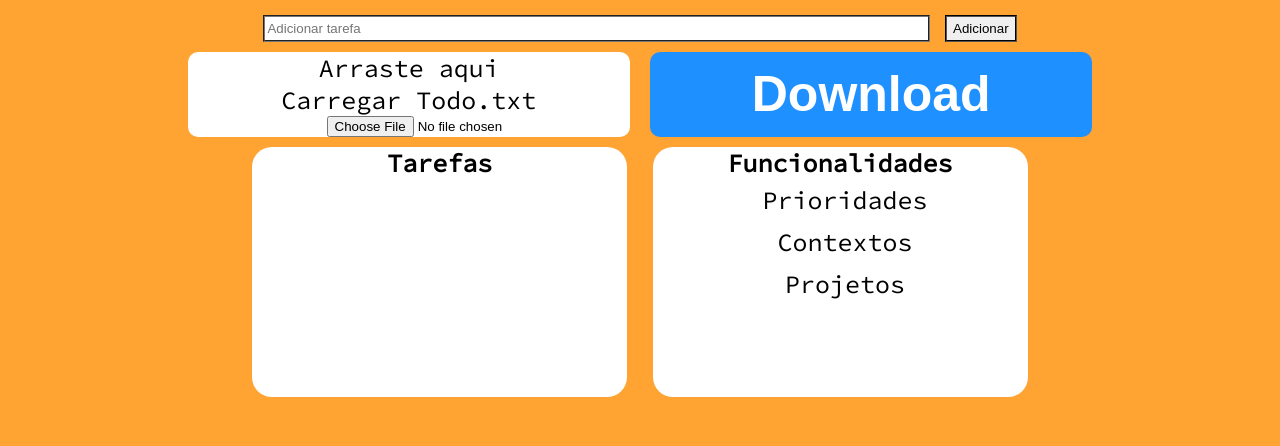
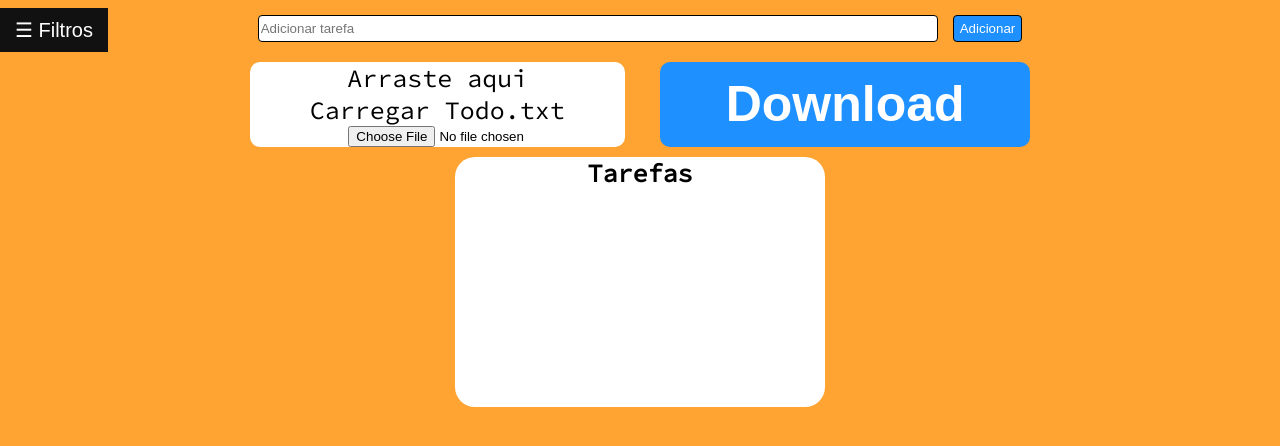
Before and after one commit to JDaniloC/Individual-TodoJavaScript, a plain HTML site: page index.html in a window 1280 px wide. Drawn offline with Linux system fonts and the light colour scheme; a web font is replaced by a local one.

Commit message:
Style refeito

```diff
--- a/index.html
+++ b/index.html
@@ -13,7 +13,21 @@
         <input id="buttonEntrada" type='button' value='Salvar' onclick="salvarTarefa()">
     </div>
 
+    <div class="barra">
+        <p>Prioridades</p>
+            <div id="prioridades">
+            </div>
+        <p>Contextos</p>
+            <div id="contextos">
+            </div>
+        <p>Projetos</p>
+            <div id="projetos">
+            </div>
+    </div>
+
     <div class="app">
+
+        <button class="bbarra" onclick="abrirBarra()">☰ Filtros</button>
 
         <div class="entry">
             <input id='entrada' type="text" placeholder="Adicionar tarefa">
@@ -32,26 +46,10 @@
         </div>
 
         <div class='main'>
-            <section class='esquerda'>
+            <section class='centro'>
                 Tarefas
                 <ul class='tarefas'>
                 </ul>
-            </section>
-
-            <section class="direita">
-                <div class='tags'>
-                    <strong>Funcionalidades</strong>
-
-                    <p>Prioridades</p>
-                        <div id="prioridades">
-                        </div>
-                    <p>Contextos</p>
-                        <div id="contextos">
-                        </div>
-                    <p>Projetos</p>
-                        <div id="projetos">
-                        </div>
-                </div>
             </section>
         </div>
 
--- a/src/scripts/functions.js
+++ b/src/scripts/functions.js
@@ -7,7 +7,18 @@ let listaDeContextos = {}
 let listaDeProjetos = {}
 const intensidade = 40
 
+// Verificar o deletar (parece está deletando o errado) e parar de filtrar
+
+window.abrirBarra = function abrirBarra() {
+    // Abre/fecha a barra de navegação
+    const barra = document.querySelector('.barra')
+
+    if (barra.style.width == '') { barra.style.width = '0em'}
+    barra.style.width = (barra.style.width == '0em') ? '15em' : '0em'
+}
+
 window.download = function download() {
+    // Faz o download do txt
     var anchor = document.querySelector('#aDownload')
     var arquivo = new Blob(listaDeTarefas.map(tarefa => {
         return tarefa + '\n'
@@ -18,12 +29,12 @@ window.download = function download() {
 }
 
 window.dragOver = function dragOver(evt) {
+    // Se não colocar isso fica como bloqueado
     evt.preventDefault()
 }
 
 window.drop = function drop(evt) {
-    /* Para carregar o arquivo
-     */
+    // Para carregar o arquivo
     evt.preventDefault()
     var file = evt.dataTransfer.files[0]
 
@@ -177,6 +188,7 @@ function adicionarBotoes(lista, indice) {
      * E devolve um div com ambos.
      */
     var div = document.createElement('div')
+    div.id = 'divTarefa'
 
     var deletar = document.createElement('button')
     deletar.innerText = "Del"
@@ -201,6 +213,10 @@ function adicionarBotoes(lista, indice) {
 }
 
 function mapearFuncionalidades(tarefa, linha) {
+    /*
+     * Adiciona a tarefa na lista de
+     * prioridade/projeto/contexto
+     */
     if (linha[1][2] != '') {
         if (!listaDePrioridades.hasOwnProperty(linha[1][2])) {
             listaDePrioridades[linha[1][2]] = []
@@ -227,6 +243,11 @@ function mapearFuncionalidades(tarefa, linha) {
 }
 
 function listar(lista, mapear) {
+    /* Reseta a lista de tarefas
+     * converte a lista recebida
+     * e para cada elemento adiciona a tarefa
+     * devolve a lista ordenada
+     */
     document.querySelector('.tarefas').innerText = ''
     let tasks = conversorDeTexto(lista)
 
--- a/src/styles/main.css
+++ b/src/styles/main.css
@@ -42,6 +42,31 @@ li {
     transition: 1s opacity;
 }
 
+.barra {
+    height: 100%;
+    width: 0px;
+    position: fixed;
+    z-index: 1;
+    top: 0;
+    left: 0;
+    background-color: #FFF;
+    overflow-x: hidden;
+    transition: 0.5s;
+    padding-top: 60px;
+}
+
+.bbarra {
+    position: absolute;
+    left: 0;
+    z-index: 2;
+    font-size: 20px;
+    cursor: pointer;
+    background-color: #111;
+    color: white;
+    padding: 10px 15px;
+    border: none;
+}
+
 .main {
     display: flex;
     justify-content: center;
@@ -58,24 +83,17 @@ li {
     margin: 10px;
     background-color: white;
     position: relative;
-    width: 35%;
+    width: 15em;
     border-radius: 10px;
+    max-width: 15em;
 }
 
-.esquerda {
+.centro {
     font-weight: bold;
     min-height: 10em;
-    width: 15em;
+    min-width: 370px;
     background-color: rgb(255, 255, 255);
     border-radius: 20px;
-}
-
-.direita {
-    width: 15em;
-    min-height: 10em;
-    border-radius: 20px;
-    background-color: rgb(255, 255, 255);
-    margin-left: 2%;
 }
 
 .editar {
@@ -92,7 +110,10 @@ li {
     background-color: #FFF;
     border-style: groove;
     box-shadow: 1px 0px 6px 0px black;
+}
 
+.entry {
+    margin-bottom: 10px;
 }
 
 #aDownload {
@@ -111,8 +132,10 @@ li {
     justify-items: center;
     margin: 10px;
     position: relative;
-    width: 35%;
+    width: 370px;
     border-radius: 10px;
+    max-width: 370px;
+    margin-left: 2%;
 }
 
 #prioridades, #contextos, #projetos {
@@ -145,27 +168,44 @@ li {
 }
 
 #entrada {
+    border: 1px solid;
+    border-radius: 4px;
     width: 50em;
-    border-style: groove;
     height: 2em;
+    width: 51em;
 }
 
 #buttonEntrada {
     height: 2em;
-    border-style: groove;
+    border: 1px solid;
+    border-radius: 4px;
+    background-color: dodgerblue;
+    color: #FFF;
+    border-color: black;
+    cursor: pointer;
 }
 
 #buttonTarefa {
     float: right;
     border-style: outset;
+    cursor: pointer;
 }
-
+#buttonEntrada:hover {
+    background-color: royalblue;
+}
 #download:hover {
     background-color: royalblue;
 }
 
-@media screen and (max-width: 780px) {
-    .direita {
-        margin-left: 0%;
+@media screen and (max-width: 730px) {
+    .load_save {
+        flex-direction: row;
+        flex-wrap: wrap;
     }
 }
+
+@media screen and (max-width: 980px) {
+    #entrada {
+        width: 18em;
+    }
+}
```
Also changed, not shown: src/scripts/utils.js (+0 -11 lines).
